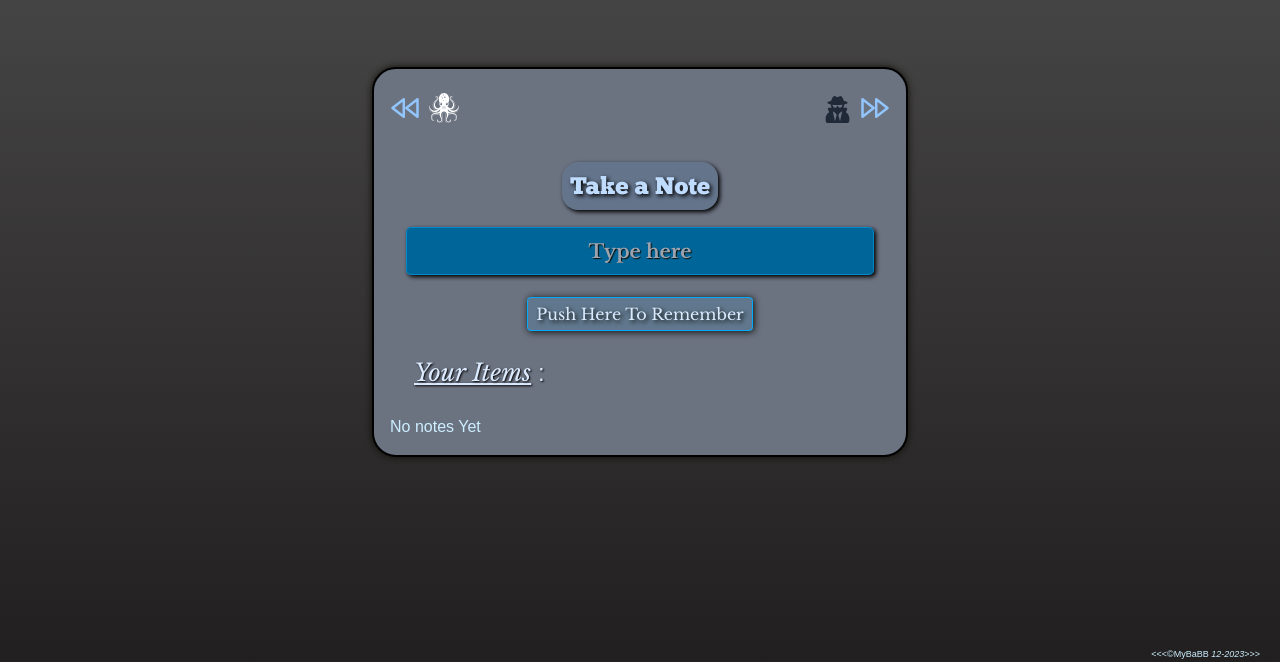
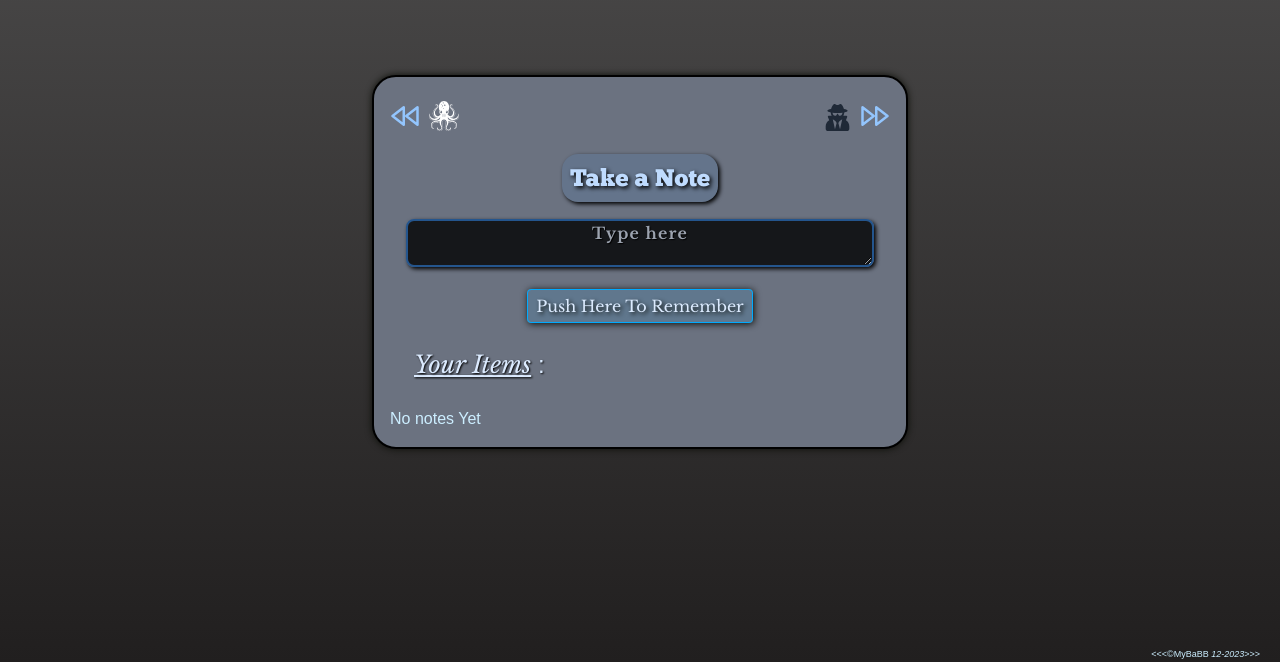
Before and after one commit to MyBaBB/MyBABB-Remember, a React (Vite) app: page / in a window 1280 px wide. Shown: the part 138-800 px from the top of the page. Built offline with nearby package versions, Linux system fonts and the light colour scheme.

Commit message:
made the input a text area and adjusted the kerning and readability

```diff
--- a/src/TodoFolder/NewTodoForm.jsx
+++ b/src/TodoFolder/NewTodoForm.jsx
@@ -19,13 +19,20 @@ export function NewTodoForm({ onSubmit }) {
 
   return (
     <>
-
-<div className="relative flex justify-between    ">
-<div className="inline-block ">
+      <div className="relative flex justify-between">
+        <div className="inline-block">
+          <a href="https://resume-hub.mybabb.com/"></a>
           <a href="https://resume-hub.mybabb.com/">
-    <div className=" rewindButton relative   w-fit inline-block   z-50    text-white  ">
-      <span className="inline-block mt-2 text-blue-300"> < FiRewind  size={30}/></span>&nbsp;&nbsp;
-      <span className="inline-block"> <SiTestinglibrary   size={30}/></span>
+            <div className=" rewindButton relative   z-50 inline-block   w-fit    text-white  ">
+              <span className="mt-2 inline-block text-blue-300">
+                {" "}
+                <FiRewind size={30} />
+              </span>
+              &nbsp;&nbsp;
+              <span className="inline-block">
+                {" "}
+                <SiTestinglibrary size={30} />
+              </span>
             </div>
           </a>
         </div>
@@ -33,20 +40,21 @@ export function NewTodoForm({ onSubmit }) {
         <div className="inline-block  ">
           <a href="https://mybabb.github.io/MyBaBB_Password_Machine/">
             <div className=" rewindButton relative z-50    inline-block    ">
-
-    <span className="inline-block text-gray-800"><FaUserSecret size={27}/></span>&nbsp;&nbsp;
-      <span className="inline-block mt-2 text-blue-300"><FiFastForward size={30}/></span>
-
+              <span className="inline-block text-gray-800">
+                <FaUserSecret size={27} />
+              </span>
+              &nbsp;&nbsp;
+              <span className="mt-2 inline-block text-blue-300">
+                <FiFastForward size={30} />
+              </span>
             </div>
           </a>
         </div>
-
       </div>
-
 
       <form
         onSubmit={handleSubmit}
-      className="new-item-form relative m-auto flex w-[250px] xs:w-[400px] md:w-[500px] "
+        className="new-item-form relative m-auto -mt-4 flex w-[250px] xs:w-[400px] md:w-[500px] "
       >
         <div className="form-row  ">
           <label htmlFor="item">
@@ -58,9 +66,10 @@ export function NewTodoForm({ onSubmit }) {
               Take a Note
             </span>
           </label>
-        <input
+
+          <textarea
             className="placeHolder1 h-12 w-full rounded-lg
-                          border-2 border-blue-200 text-center font-LibreBaskerville-Bold hover:opacity-80"
+                          border-2 border-varDARKBLUEFEATHER text-center font-LibreBaskerville-Bold hover:opacity-80"
             value={newItem}
             onChange={(e) => setNewItem(e.target.value)}
             type="text"
--- a/src/TodoFolder/Todo.css
+++ b/src/TodoFolder/Todo.css
@@ -35,6 +35,7 @@ body {
 .title1 {
   overflow-wrap: break-word;
   text-shadow: 0.5px 0.5px 1px #000000;
+  letter-spacing: 0.011cm;
 }
 .btn {
   background: hsl(200, 100%, 50%, 0.1);
@@ -194,7 +195,10 @@ body {
 .placeHolder1 {
   display: flex;
   justify-content: center;
-  text-shadow: 2px 2px 4px #000000;
+  color: whitesmoke;
+  text-shadow: 1px 1px 1px #000000;
   margin-bottom: 0.4rem;
   box-shadow: 2px 2px 4px #000000;
+  background: rgba(0, 0, 0, 0.8);
+  letter-spacing: 0.03cm;
 }
--- a/src/TodoFolder/TodoItem.jsx
+++ b/src/TodoFolder/TodoItem.jsx
@@ -17,7 +17,7 @@ export function TodoItem({ completed, id, title, toggleTodo, deleteTodo }) {
             onChange={(e) => toggleTodo(id, e.target.checked)}
           />
           <div className="checkbox1 overflow-x-auto">
-            <span className="title1 font-NotoSans-VariableFont_wdth,wght text-lg">
+            <span className="title1 font-DMSerifDisplay-Regular text-xl">
               {title}
             </span>
           </div>
--- a/src/components/MainWrapper/MainWrapper.jsx
+++ b/src/components/MainWrapper/MainWrapper.jsx
@@ -6,7 +6,7 @@ import Copyright from "../Copyright";
 const MainWrapper = () => {
   return (
     <div>
-      <div className=" relative m-auto flex  h-fit w-[100vw] min-h-screen p-2">
+      <div className=" relative m-auto flex  h-fit min-h-screen w-[100vw] p-2">
         <div className=" m-auto w-full p-4 ">
           <WholeTodo />
 
```
Lines whose indentation alone changed are shown as unchanged.
